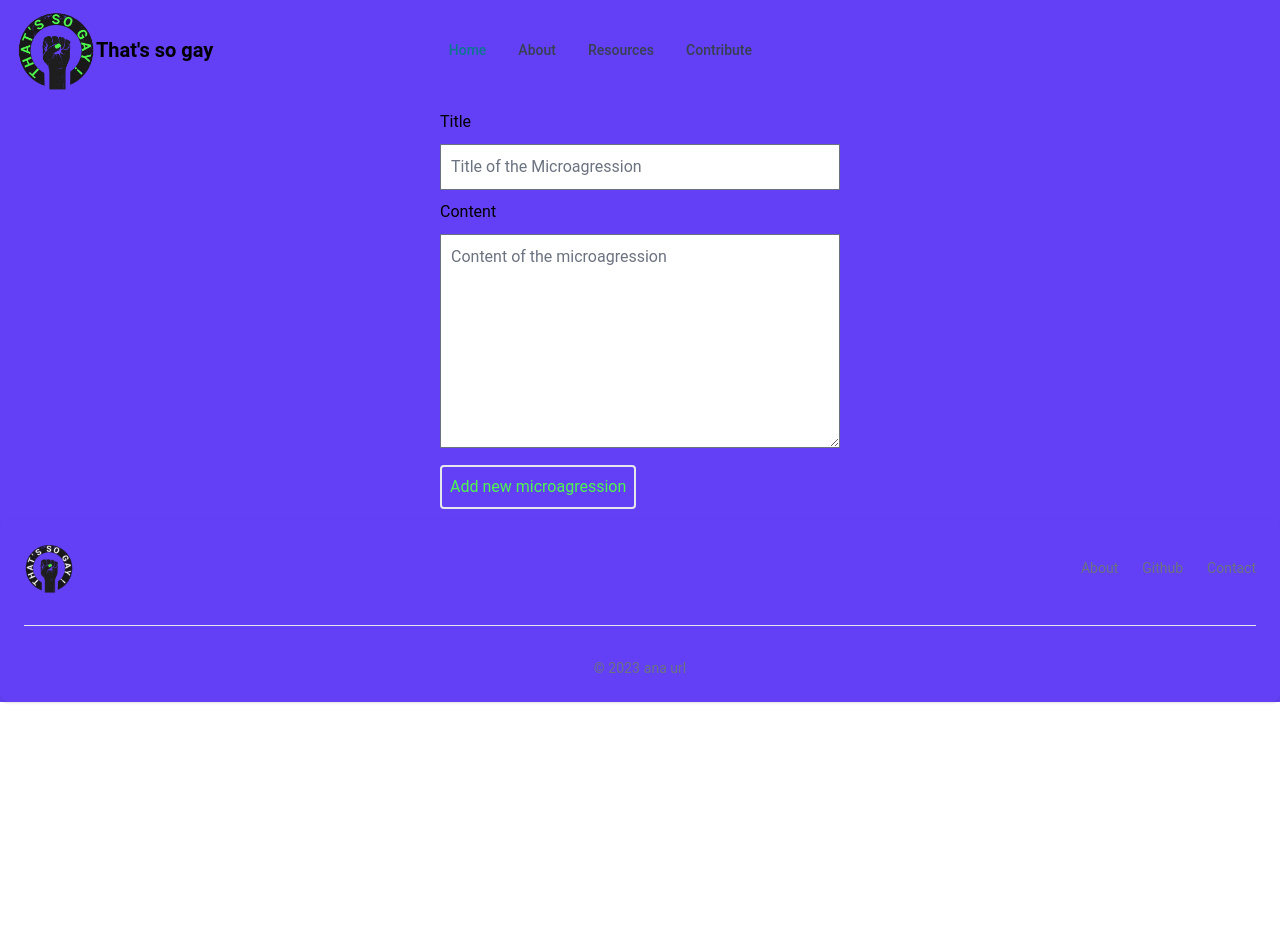
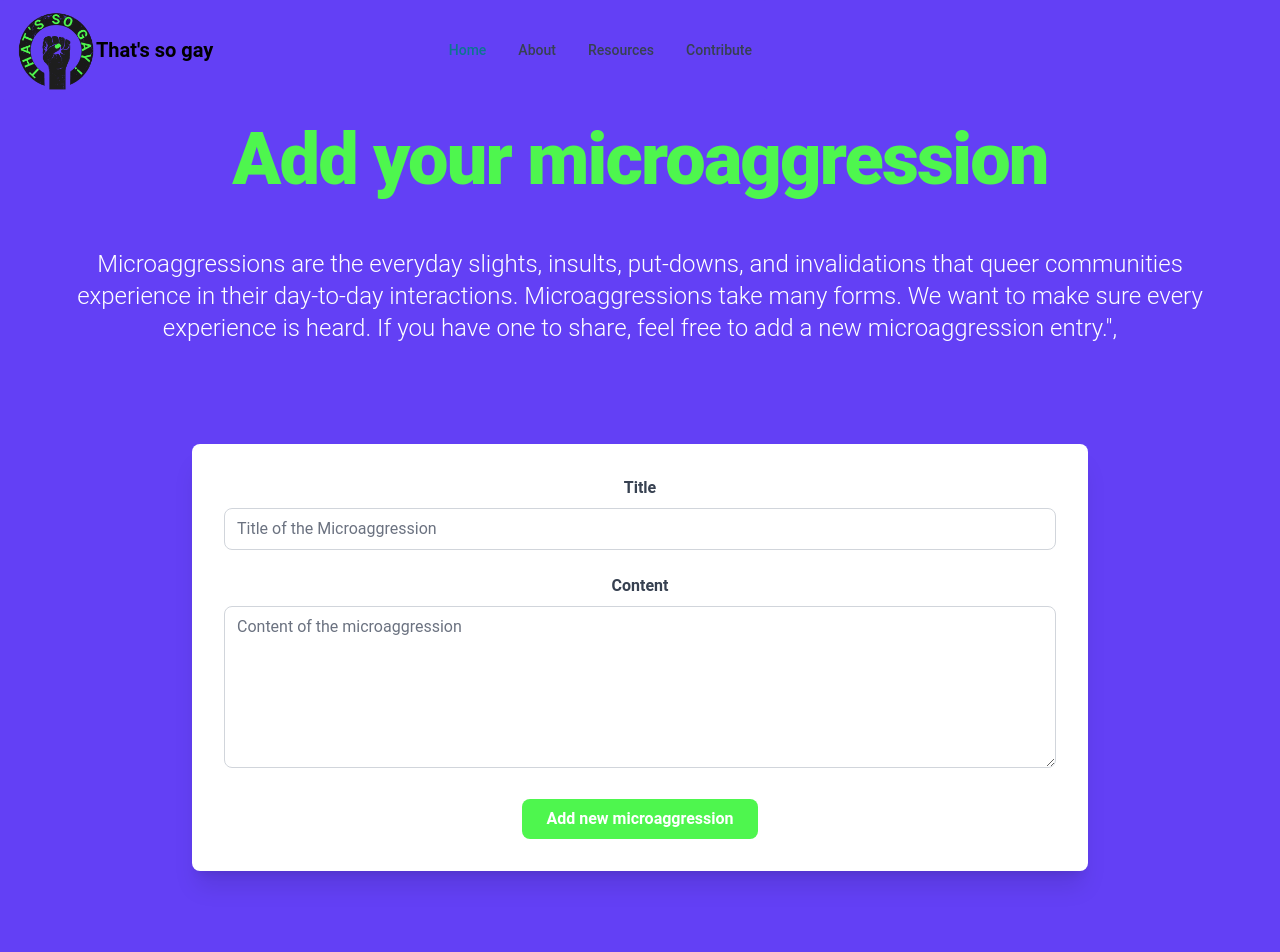
Before and after one commit to anaURL/thats-so-gay-next, a Next.js app: page /contribute in a window 1280 px wide. Shown: the top 952 px of the page. Before the commit the page ends 800 px from the top, so only its background shows below. Built offline with nearby package versions, Linux system fonts and the light colour scheme.

Commit message:
fixed mongodb connection, styling of the main page

```diff
--- a/components/Footer.tsx
+++ b/components/Footer.tsx
@@ -6,7 +6,7 @@ import logo from "../public/img/tsg3.png"
 function MyFooter() {
   return (
     <>
-      <Footer container={true} className="!bg-purple ">
+      <Footer container={true} className="!bg-purple mt-auto">
         <div className="w-full text-center">
           <div className="sm:flex sm:items-center sm:justify-between text-center">
           <Image
--- a/package.json
+++ b/package.json
@@ -8,7 +8,7 @@
   "dependencies": {
     "flowbite": "^1.6.3",
     "flowbite-react": "^0.3.8",
-    "mongodb": "^4.8.1",
+    "mongodb": "4.1",
     "next": "latest",
     "react": "^18.2.0",
     "react-dom": "^18.2.0",
--- a/pages/about.js
+++ b/pages/about.js
@@ -5,15 +5,14 @@ function About({title}) {
       <>
 <div className="bg-purple ">
   <div className="mx-auto items-center max-w-7xl px-4 sm:px-6 lg:px-8">
-    <div className="text-center md:px-12 my-6">
+    <div className="text-center md:px-12 my-6 pb-0">
       <h1 className="md:mt-2 lg:text-7xl md:text-7xl text-4xl font-black sm:leading-8 md:tracking-tight md:px-8 text-lime"> On a mission to empower queer communities </h1>
       <h3 className="text-2xl py-5 font-light md:mt-8 text-white" > 'That's so gay' is a simple, easy-to-use, non-profit platform with aim to collect everyday microaggressions towards lesbian, gay, bisexual, trans, intersex and queer (LGBTIQ+) communities and highlight their harmful impact. </h3>
         </div>
-        </div>
-        <div className="bg-center  hidden md:block h-screen bg-no-repeat bg-auto bg-[url('https://images.unsplash.com/photo-1573225041761-c902e0f8ab27?ixlib=rb-4.0.3&ixid=MnwxMjA3fDB8MHxwaG90by1wYWdlfHx8fGVufDB8fHx8&auto=format&fit=crop&w=1165&q=80')] h-auto" alt="Banner with a Queer liberation not rainbow capitalism, from the Pride parade in Geneva (Switzerland), July 2019."></div>
+        <div className="bg-center md:block h-screen bg-no-repeat bg-auto bg-cover" style={{backgroundImage: "url('https://images.unsplash.com/photo-1573225041761-c902e0f8ab27?ixlib=rb-4.0.3&ixid=MnwxMjA3fDB8MHxwaG90by1wYWdlfHx8fGVufDB8fHx8&auto=format&fit=crop&w=1165&q=80')"}} alt="Banner with a Queer liberation not rainbow capitalism, from the Pride parade in Geneva (Switzerland), July 2019."></div>
         <div className="bg-white w-auto md:my-4">
-          <section className="py-4 mx-auto max-w-7xl px-8 sm:px-6 lg:px-8">
-            <p className="text-gray-900 text-2xl m-4 mt-8">
+          <section className="py-4 mx-auto max-w-7xl px-8 sm:px-6 lg:px-8 ">
+            <p className="text-gray-900 text-2xl m-4 mt-8 ">
               As a software developer with intrinsic passion and interest in
               women's and LGBTIQ+ human rights, I believe in technology as a tool
               for self-expression, deconstructing partiarchy and social change in
@@ -37,6 +36,9 @@ function About({title}) {
           </section>
         </div>
         </div>
+        </div>
+
+
       </>
 
     );
--- a/pages/api/getMicroagressions.js
+++ b/pages/api/getMicroagressions.js
@@ -3,10 +3,10 @@ import clientPromise from '../../lib/mongodb';
 
 async function getMicroagressions() {
   const client = await clientPromise;
-  const db = client.db();
+  const db = client.db("Microagressions");
 
   const microagressions = await db
-    .collection('Microagressions')
+    .collection('microagressions')
     .find({})
     .limit(100)
     .toArray();
--- a/pages/contribute/index.tsx
+++ b/pages/contribute/index.tsx
@@ -10,7 +10,9 @@ export default function AddMicroagression() {
     e.preventDefault();
     if (title && content) {
       try {
-          let response = await fetch("thats-so-gay-next-kd9tnm32c-anaurl.vercel.app/api/addMicroagression", {
+        let response = await fetch(
+          "thats-so-gay-next-kd9tnm32c-anaurl.vercel.app/api/addMicroagression",
+          {
             method: "POST",
             body: JSON.stringify({
               title,
@@ -20,7 +22,8 @@ export default function AddMicroagression() {
               Accept: "application/json, text/plain, */*",
               "Content-Type": "application/json",
             },
-          });
+          }
+        );
         response = await response.json();
         setTitle("");
         setContent("");
@@ -36,35 +39,96 @@ export default function AddMicroagression() {
 
   return (
     <>
-          <form onSubmit={handleSubmit} className="form">
+      {/* <div className="min-h-screen">
+  <div className="flex flex-col items-center justify-center h-screen">
+    <form onSubmit={handleSubmit} className="w-full max-w-md p-6 bg-gray-100 rounded-lg shadow-xl">
       {error ? <div className="alert-error">{error}</div> : null}
       {message ? <div className="alert-message">{message}</div> : null}
       <div className="form-group">
-              <label>Title</label>
+        <label className="block font-medium text-gray-700">Title</label>
         <input
-                type= "text"
-                placeholder= "Title of the Microagression"
+          type="text"
+          placeholder="Title of the Microagression"
           onChange={(e) => setTitle(e.target.value)}
           value={title}
+          className="w-full px-3 py-2 mt-1 text-gray-700 bg-white border border-gray-300 rounded-md shadow-sm focus:outline-none focus:ring-lime focus:border-lime sm:text-sm"
         />
       </div>
       <div className="form-group">
-              <label>Content</label>
+        <label className="block font-medium text-gray-700">Content</label>
         <textarea
-                name= "content"
-                placeholder= "Content of the microagression"
+          name="content"
+          placeholder="Content of the microagression"
           value={content}
           onChange={(e) => setContent(e.target.value)}
-                cols={20}
+          className="w-full px-3 py-2 mt-1 text-gray-700 bg-white border border-gray-300 rounded-md shadow-sm focus:outline-none focus:ring-lime focus:border-lime sm:text-sm"
           rows={8}
         />
       </div>
       <div className="form-group">
-              <button type="submit" className="rounded border-2 p-2 text-lime">
-                Add new microagression
+        <button type="submit" className="w-full px-4 py-2 text-lg font-medium text-white bg-lime rounded-lg">
+          Add new microaggression
         </button>
       </div>
     </form>
+  </div>
+</div> */}
+ <div className="text-center md:px-12 my-6 min-h-screen ">
+      <h1 className="md:mt-2 lg:text-7xl md:text-7xl text-4xl font-black sm:leading-8 md:tracking-tight md:px-8 text-lime"> Add your microaggression</h1>
+      <h3 className="text-2xl py-5 font-light md:mt-8 text-white" >  Microaggressions are the everyday slights, insults, put-downs, and invalidations that queer communities experience in their day-to-day interactions. Microaggressions take many forms. We want to make sure every experience is heard. If you have one to share, feel free to add a new microaggression entry.",
+ </h3>
+
+      <div className="flex justify-center bg-purple py-20">
+        <form
+          onSubmit={handleSubmit}
+          className="w-full max-w-4xl p-8 bg-white rounded-lg shadow-xl"
+        >
+          {error ? <div className="text-red-500">{error}</div> : null}
+          {message ? <div className="text-green-500">{message}</div> : null}
+          <div className="mb-6">
+            <label
+              htmlFor="title"
+              className="block text-gray-700 font-bold mb-2"
+            >
+              Title
+            </label>
+            <input
+              id="title"
+              type="text"
+              placeholder="Title of the Microaggression"
+              onChange={(e) => setTitle(e.target.value)}
+              value={title}
+              className="w-full px-3 py-2 border border-gray-300 rounded-lg focus:outline-none focus:ring focus:ring-lime-500 focus:border-lime-500"
+            />
+          </div>
+          <div className="mb-6">
+            <label
+              htmlFor="content"
+              className="block text-gray-700 font-bold mb-2"
+            >
+              Content
+            </label>
+            <textarea
+              id="content"
+              name="content"
+              placeholder="Content of the microaggression"
+              value={content}
+              onChange={(e) => setContent(e.target.value)}
+              className="w-full px-3 py-2 border border-gray-300 rounded-lg focus:outline-none focus:ring focus:ring-lime-500 focus:border-lime-500"
+              rows={6}
+            />
+          </div>
+          <div className="flex justify-center">
+            <button
+              type="submit"
+              className="px-6 py-2 bg-lime text-white font-bold rounded-lg hover:bg-lime-500 focus:outline-none focus:ring focus:ring-lime-500 focus:ring-offset-2"
+            >
+              Add new microaggression
+            </button>
+          </div>
+        </form>
+      </div>
+      </div>
     </>
   );
 }
```
Also changed, not shown: pages/index.tsx (+94 -67 lines), 1 other file (tests, documents, lock files or other folders). Lines whose indentation alone changed are shown as unchanged.
